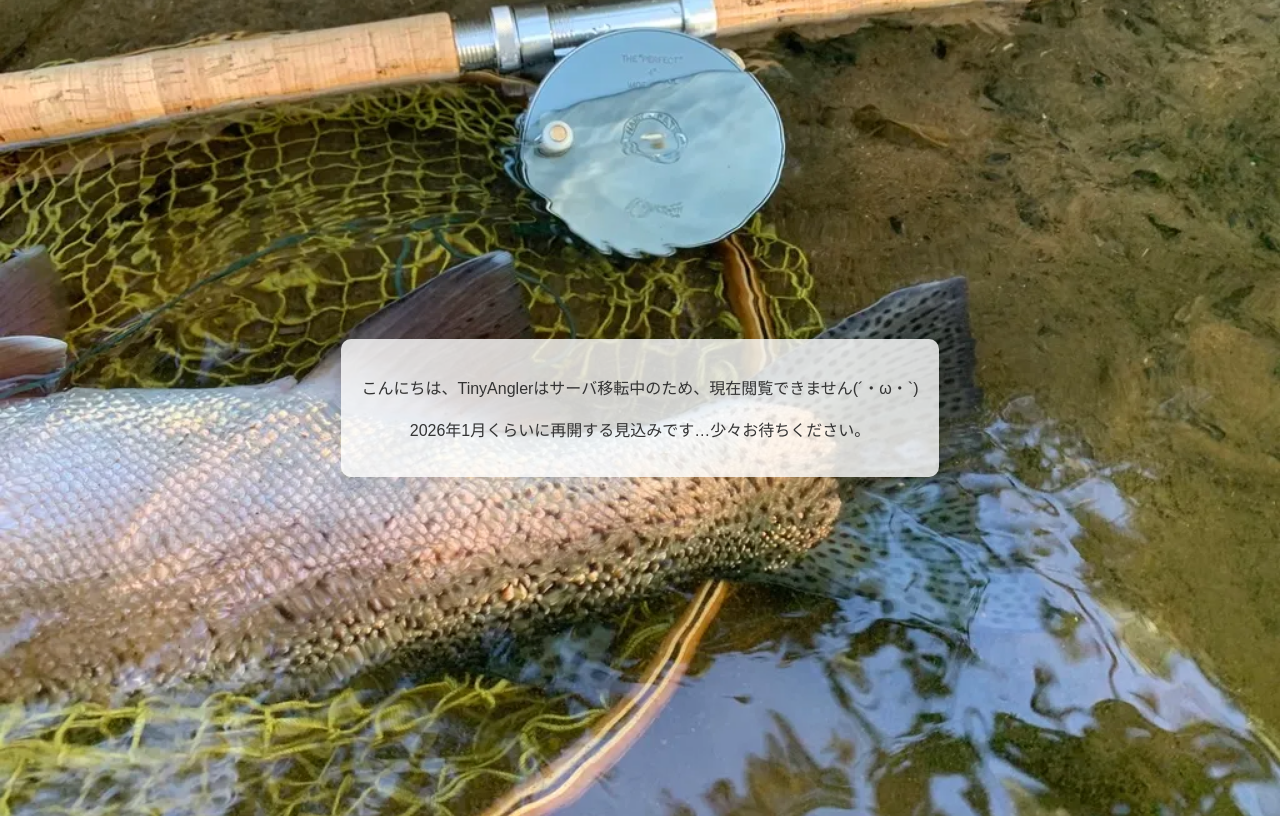
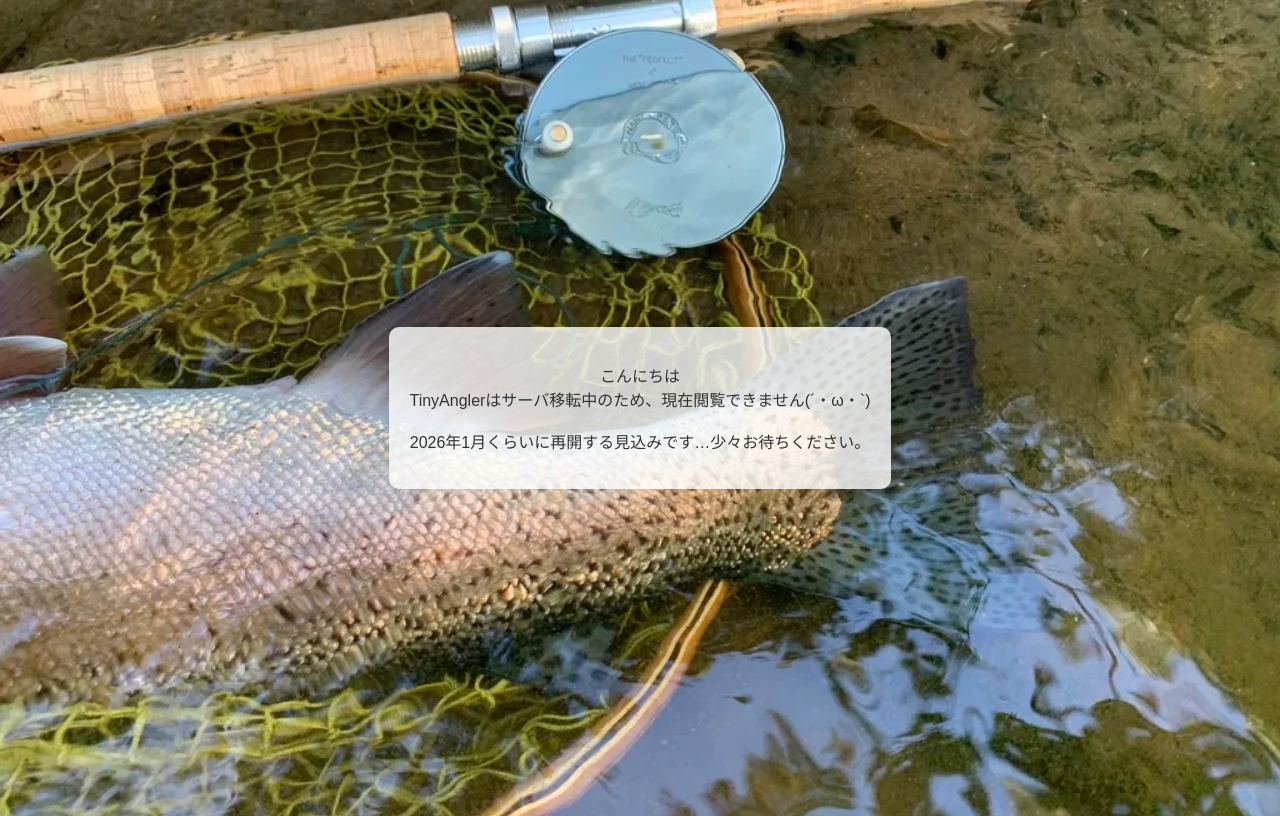
Before and after one commit to raofen/tinyangler-maintenance, a plain HTML site: page index.html in a window 1280 px wide. Drawn offline with Linux system fonts and the light colour scheme.

Commit message:
update: maintenance page updated

```diff
--- a/index.html
+++ b/index.html
@@ -41,7 +41,7 @@
   <body>
     <div class="box">
       <p>
-        こんにちは、TinyAnglerはサーバ移転中のため、現在閲覧できません(´・ω・`)<br /><br />
+        こんにちは<br />TinyAnglerはサーバ移転中のため、現在閲覧できません(´・ω・`)<br /><br />
         2026年1月くらいに再開する見込みです…少々お待ちください。
       </p>
     </div>
```
